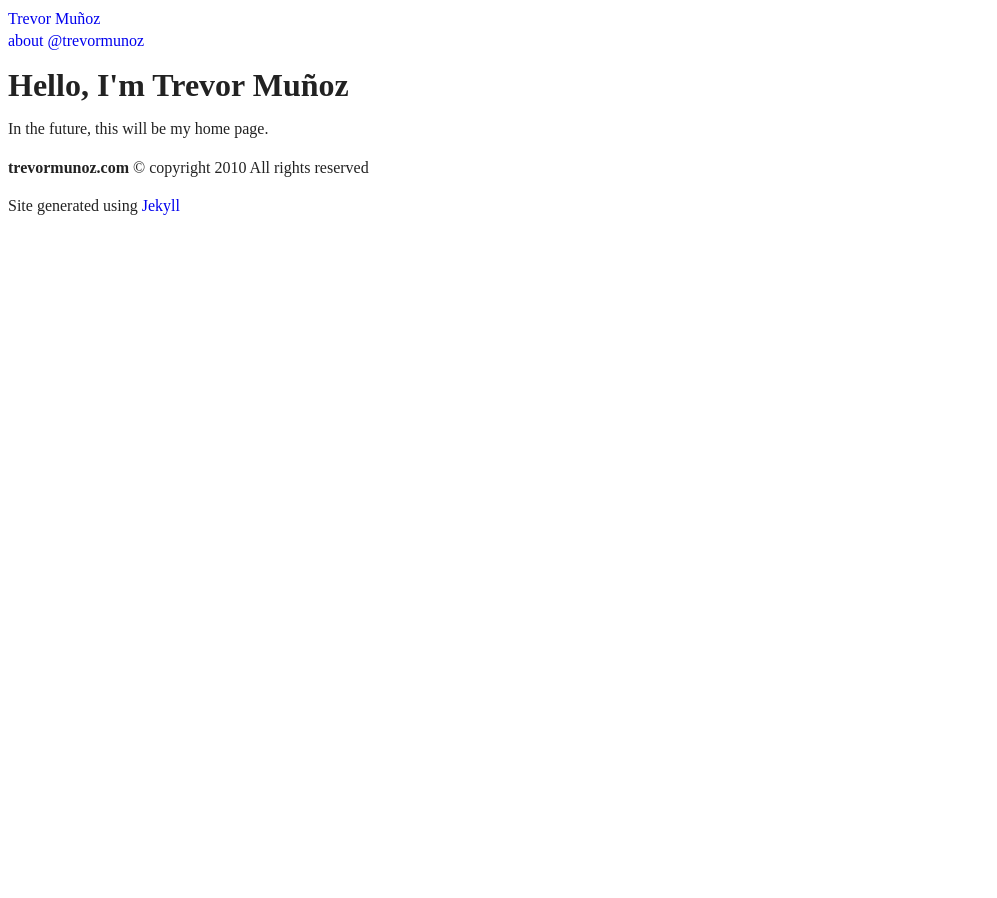
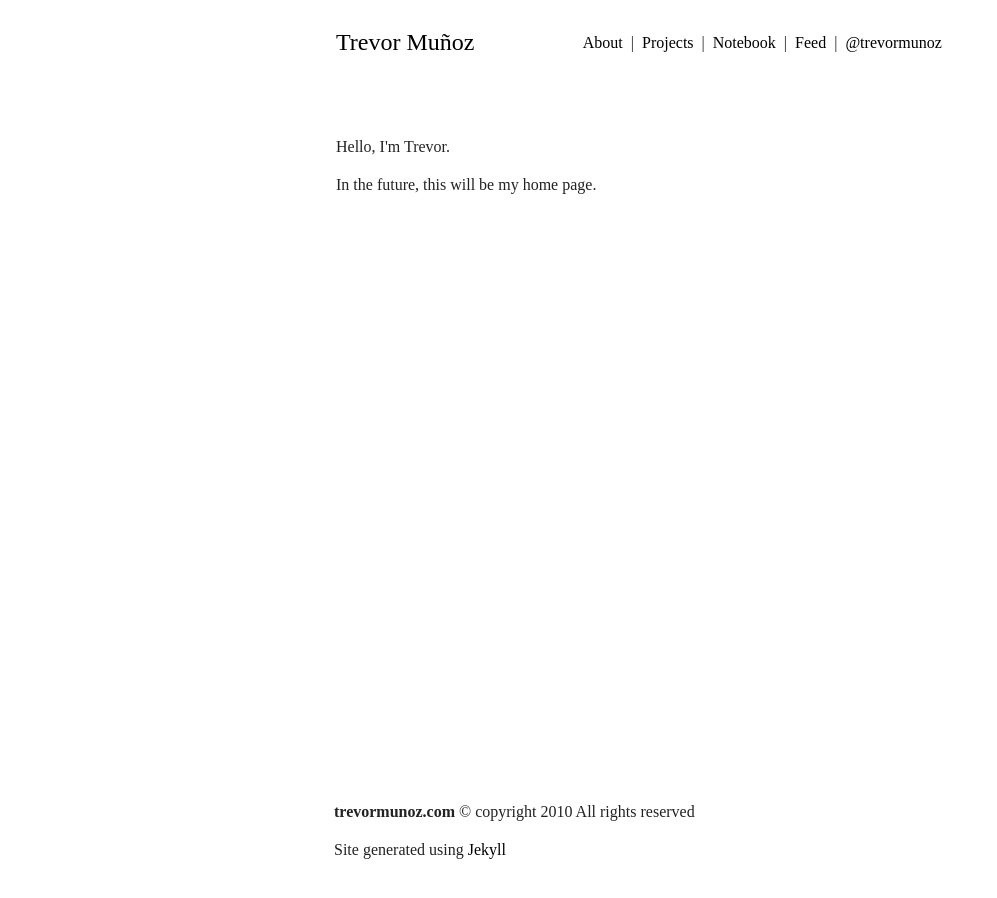
Before and after one commit to trevormunoz/calling-card, a Jekyll site: the page built from index.html, in a window 1280 px wide. Shown: the whole page, without its empty margins (0-997 px from the left). Built offline with Jekyll 4.4.1, drawn with Linux system fonts in a browser that asks for light colours; Markdown is read by kramdown in place of the engine named in the settings.

Commit message:
building out the main pages

```diff
--- a/_layouts/default.html
+++ b/_layouts/default.html
@@ -7,7 +7,7 @@
 
 		<!-- feed link goes here -->
 
-		<link rel="stylesheet" href="css/main.css" type="text/css" media="screen" charset="utf-8">
+		<link rel="stylesheet" href="/css/main.css" type="text/css" media="screen" charset="utf-8">
 
 		<!-- Typekit -->
 		<script type="text/javascript" src="http://use.typekit.com/zle8enf.js"></script>
@@ -17,12 +17,18 @@
 
 		<div class="site">
 			<div class="title_group">
-				<a href="/">Trevor Muñoz</a>
+				<header>
+					<a href="/">Trevor Muñoz</a>
+				</header>
 				<nav>
-					<a href="/about/">about</a>
-					<!--<a href="/projects/">projects</a>
-					<a href="/notebook/">notebook</a>
-					<a href="#">feed</a> -->
+					<a href="/about/">About</a>
+					<span class="sep">|</span>
+					<a href="/projects/">Projects</a>
+					<span class="sep">|</span>
+					<a href="/notebook/">Notebook</a>
+					<span class="sep">|</span>
+					<a href="#">Feed</a>
+					<span class="sep">|</span>
 					<a href="http://twitter.com/trevormunoz/">&#64;trevormunoz</a>
 				</nav>
 			</div>
@@ -33,7 +39,7 @@
 				<div class-"rights">
 					<p><strong>trevormunoz.com</strong> &copy; copyright 2010 All rights reserved</p>
 				</div>
-				<div>
+				<div class="tool">
 					<p>Site generated using <a href="http://github.com/mojombo/jekyll/">Jekyll</a></p>
 				</div>
 			</div>
--- a/css/main.css
+++ b/css/main.css
@@ -4,6 +4,55 @@ body {
   font: normal 100%;
   line-height: 1.4em;
 }
-body a { text-decoration: none; }
+body a {
+  text-decoration: none;
+  font-family: "ff-tisa-web-pro-1", "ff-tisa-web-pro-2";
+}
+body a:hover { text-decoration: underline; }
 body p { font-family: "ff-tisa-web-pro-1", "ff-tisa-web-pro-2"; }
-.splash h1 { font-family: "p22-underground-1", "p22-underground-2"; }
+body .title_group header {
+  float: left;
+  width: 33%;
+  line-height: 69px;
+  padding-left: 2px;
+}
+body .title_group header a {
+  font-family: "p22-underground-1", "p22-underground-2";
+  font-size: 1.5em;
+  color: #000000;
+}
+body .title_group nav {
+  float: left;
+  width: 66%;
+  font-family: "ff-tisa-web-pro-1", "ff-tisa-web-pro-2";
+  line-height: 69px;
+  text-align: right;
+}
+body .title_group nav a {
+  font-family: "ff-tisa-web-pro-1", "ff-tisa-web-pro-2";
+  color: #000000;
+}
+body .title_group nav .sep { padding: 0 4px; }
+.site {
+  margin: 0px auto;
+  max-width: 38.25em;
+  overflow: hidden;
+}
+.splash {
+  padding-top: 7em;
+  font-family: "p22-underground-1", "p22-underground-2";
+}
+.splash p { padding-left: 2px; }
+.content { padding-top: 7em; }
+.content h3 {
+  font-family: "p22-underground-1", "p22-underground-2";
+  padding-left: 2px;
+}
+body .footer {
+  position: fixed;
+  bottom: 1.4em;
+}
+body .footer .tool a {
+  font-family: "ff-tisa-web-pro-1", "ff-tisa-web-pro-2";
+  color: #000000;
+}
--- a/index.html
+++ b/index.html
@@ -4,7 +4,7 @@ title: Trevor Muñoz
 ---
 
 <div class="splash">
-	<h1>Hello, I'm Trevor Muñoz</h1>
+	<p>Hello, I'm Trevor.</p>
 
 	<p>In the future, this will be my home page.</p>
 </div>
```
Also changed, not shown: _layouts/post.html (added, +7 -0 lines), about/index.html (added, +8 -0 lines), css/main.less (+67 -1 lines), notebook/_posts/2010-11-13-this-is-a-test.md (added, +8 -0 lines), notebook/index.html (added, +13 -0 lines), projects/index.html (added, +8 -0 lines), 1 other file.
